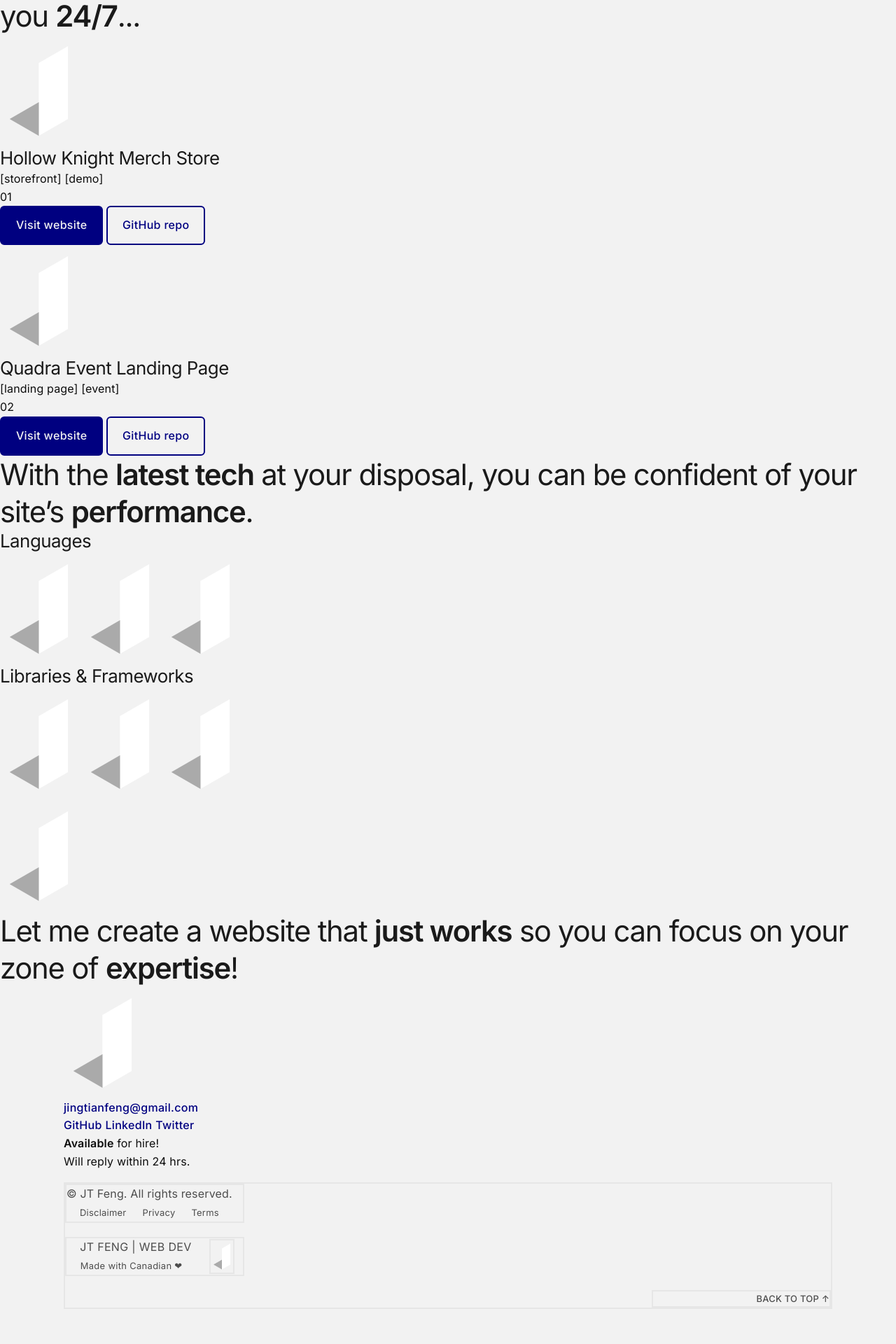
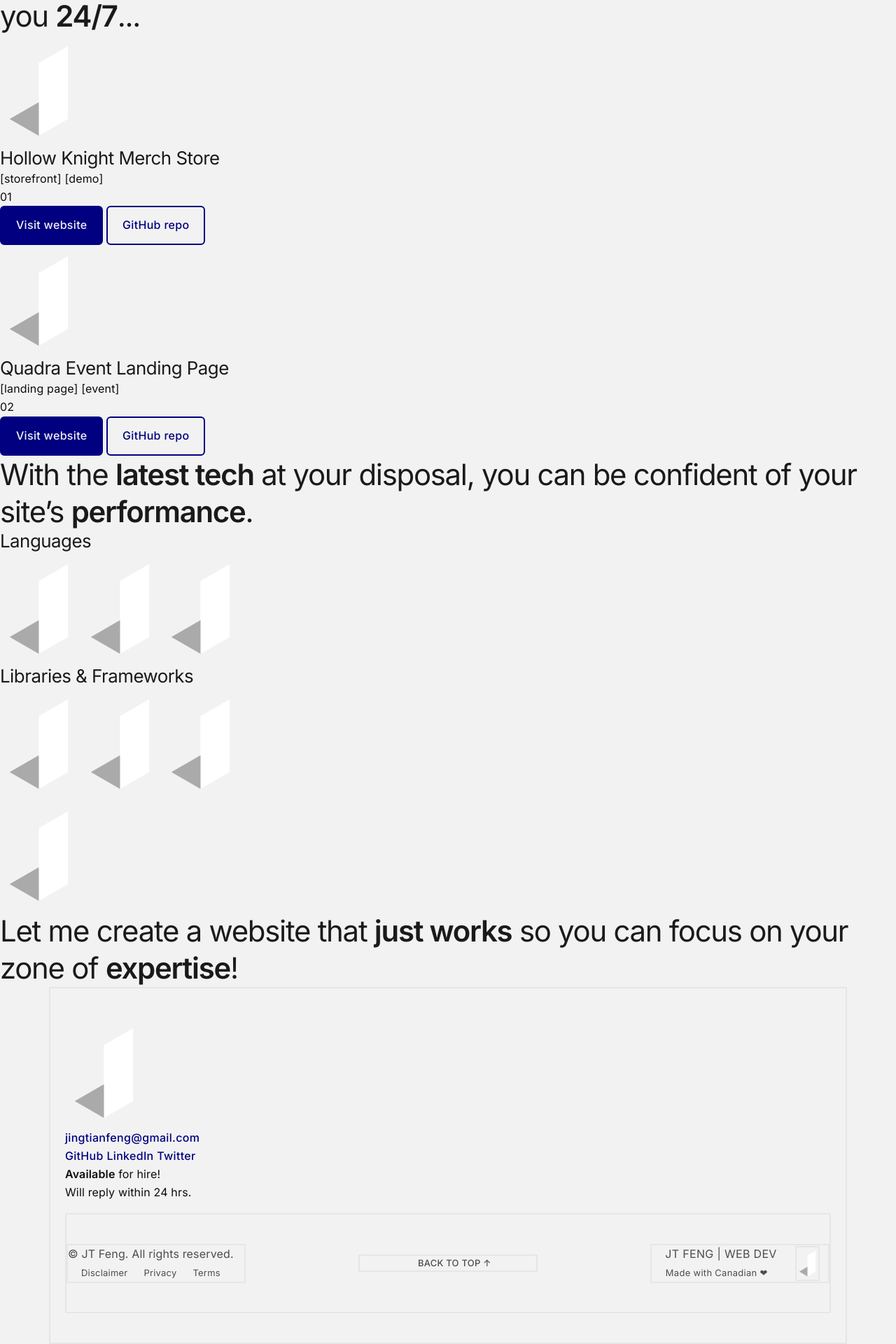
Before and after one commit to jingtianfeng/jtfeng-personal-1, a Jekyll site: the page built from index.html, in a window 1280 px wide. Shown: the part 767-2687 px from the top of the page at 70% size. Built offline with Jekyll 4.4.1, drawn with Linux system fonts in a browser that asks for light colours; before the commit the page ends 2637 px from its top, so only the background shows below that.

Commit message:
Update footer: layout misc up to md

```diff
--- a/_includes/footer.html
+++ b/_includes/footer.html
@@ -1,5 +1,5 @@
 <footer id="footer">
-    <div class="container">
+    <div class="border container py-5">
         <img src="/assets/img/logo.png" alt="Get in touch">
         <address>
             <a href="mailto:jingtianfeng@gmail.com">jingtianfeng@gmail.com</a>
@@ -14,7 +14,9 @@
                 Will reply within 24 hrs.
             </div>
         </address>
-        <div class="border d-flex flex-column gap-3">
+        <div class="border py-5 text-nowrap
+                    d-flex align-items-center justify-content-between flex-column gap-5
+                    flex-md-row gap-md-0">
             <div class="border text-muted"
                  style="width: 16rem">
                 <div>
@@ -39,7 +41,9 @@
                 </small>
             </div>
             <a href="https://jtfeng.com"
-               class="border d-flex align-items-center text-muted fw-normal"
+               class="border text-muted fw-normal
+                      d-flex align-items-center
+                      order-md-last"
                style="width: 16rem">
                 <div>
                     <div>
@@ -54,7 +58,7 @@
                      height="50" width="auto">
             </a>
             <a href="#nav-top"
-               class="border small text-muted text-uppercase text-end align-self-end"
+               class="border small text-muted text-uppercase text-center"
                style="width: 16rem">
                 &nbsp;&nbsp;&nbsp;&nbsp; Back to top ↑
             </a>
```
